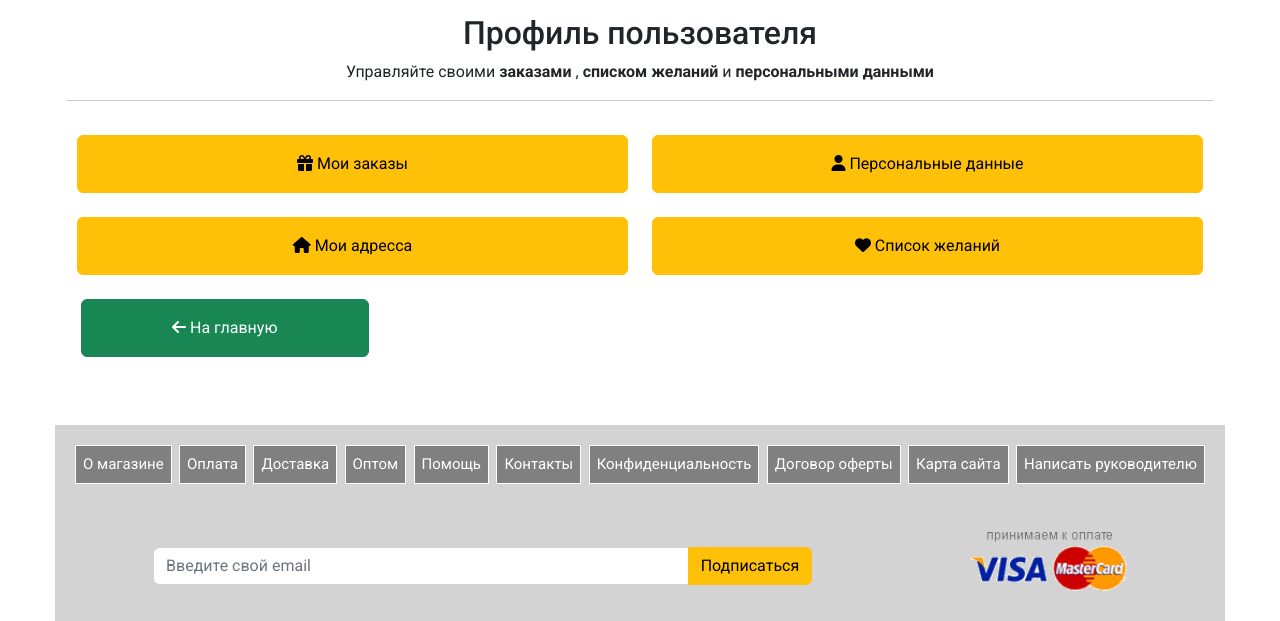
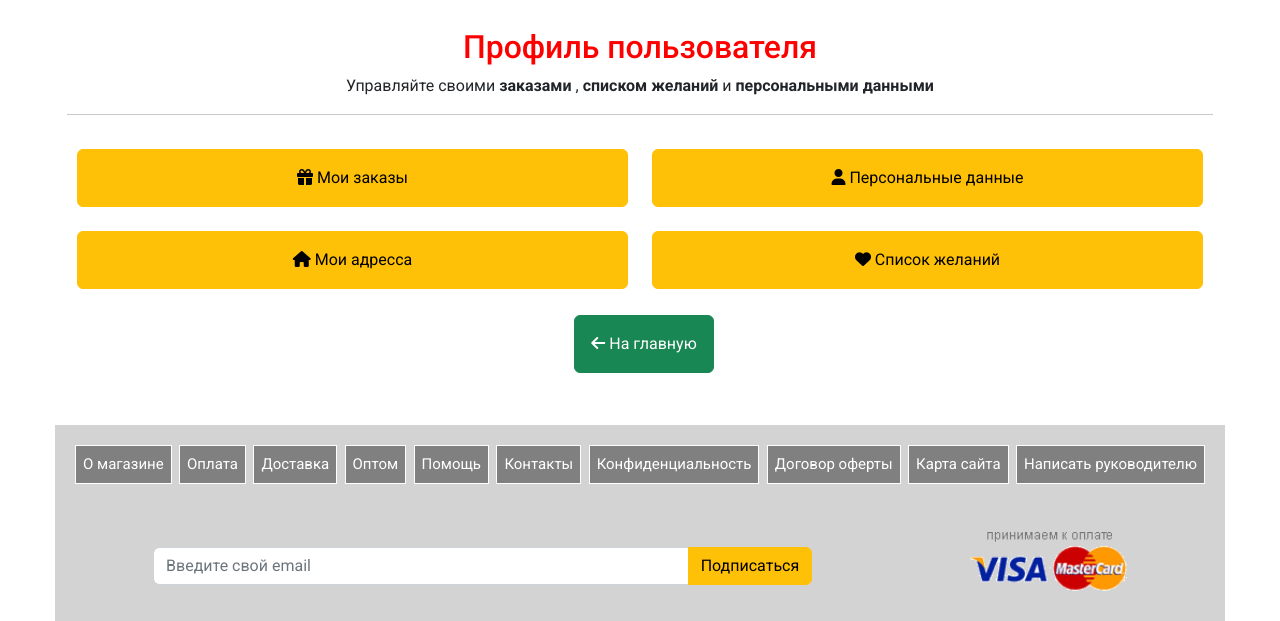
Before and after one commit to v-makarovskyi/book_store_django, a Django app: page /account/dashboard/ in a window 1280 px wide. Shown: the part 179-800 px from the top of the page. Run offline with Django 4.2, Linux system fonts and the light colour scheme; the visitor is signed in with stand-in values (Sample User, id 1); some libraries are stand-ins or nearby versions.

Commit message:
update style.css

```diff
--- a/templates/account/dashboard/dashboard.html
+++ b/templates/account/dashboard/dashboard.html
@@ -1,38 +1,77 @@
 {% extends 'base.html' %}
 {% load static %}
-
 {% block content %}
 <div class="profile mb-4">
   <div class="container">
     <div class="col-12 text-center">
-            <h2>Профиль пользователя</h2>
+      <h2 style="color: red">Профиль пользователя</h2>
     </div>
     <div class="col-12 text-center">
-            <div>Управляйте своими <b>заказами </b>, <b>списком желаний</b> и <b>персональными данными</b></div>
+      <div>
+        Управляйте своими <b>заказами </b>, <b>списком желаний</b> и
+        <b>персональными данными</b>
       </div>
-        <hr class="mb-4">
-        <div class="row row-cols-1 row-cols-sm-2 row-cols-md-4 g-4 profile__wrapper">
-            <div class="col-12 col-md-6 col-lg-6">
-                <a role="button" href="#" class="text-resset text-decoration-none" style="max-width: 540px;">
-                    <button class="btn btn-warning w-100 p-3"><i class="fa-solid fa-gift"></i> Мои заказы</button>
+    </div>
+    <hr class="mb-4" />
+    <div class="row row-cols-1 row-cols-sm-2 g-4 profile__wrapper">
+      <div class="col">
+        <a
+          role="button"
+          href="#"
+          class="text-resset text-decoration-none"
+          style="max-width: 540px"
+        >
+          <button class="btn btn-warning w-100 p-3">
+            <i class="fa-solid fa-gift"></i> Мои заказы
+          </button>
         </a>
       </div>
-            <div class="col-12 col-md-6 col-lg-6">
-                <a role="button" href="{% url 'account:edit_details' %}" class="text-resset text-decoration-none" style="max-width: 540px;">
-                    <button class="btn btn-warning w-100 p-3"><i class="fa-solid fa-user"></i> Персональные данные</button>
+      <div class="col">
+        <a
+          role="button"
+          href="{% url 'account:edit_details' %}"
+          class="text-resset text-decoration-none"
+          style="max-width: 540px"
+        >
+          <button class="btn btn-warning w-100 p-3">
+            <i class="fa-solid fa-user"></i> Персональные данные
+          </button>
         </a>
       </div>
-            <div class="col-12 col-md-6 col-lg-6">
-                <a role="button" href="{% url 'account:addresses' %}" class="text-resset text-decoration-none" style="max-width: 540px;">
-                    <button class="btn btn-warning w-100 p-3"><i class="fa-solid fa-house"></i> Мои адресса</button>
+      <div class="col">
+        <a
+          role="button"
+          href="{% url 'account:addresses' %}"
+          class="text-resset text-decoration-none"
+          style="max-width: 540px"
+        >
+          <button class="btn btn-warning w-100 p-3">
+            <i class="fa-solid fa-house"></i> Мои адресса
+          </button>
         </a>
       </div>
-            <div class="col-12 col-md-6 col-lg-6">
-                <a role="button" href="#" class="text-resset text-decoration-none" style="max-width: 540px;">
-                    <button class="btn btn-warning w-100 p-3"><i class="fa-solid fa-heart"></i> Список желаний</button>
+      <div class="col">
+        <a
+          role="button"
+          href="#"
+          class="text-resset text-decoration-none"
+          style="max-width: 540px"
+        >
+          <button class="btn btn-warning w-100 p-3">
+            <i class="fa-solid fa-heart"></i> Список желаний
+          </button>
         </a>
       </div>
-            <a role="button" class="btn btn-success ms-3 p-3" href="{% url 'bookstore:home' %}"><i class="fa-solid fa-arrow-left"></i> На главную</a>
+
+
+    </div>
+    <div class="d-flex justify-content-center mt-3">
+        <a
+        role="button"
+        class="btn btn-success ms-2 p-3"
+        href="{% url 'bookstore:home' %}"
+        ><i class="fa-solid fa-arrow-left"></i> На главную</a
+      >
       </div>
   </div>
 </div>
```
Lines whose indentation alone changed are shown as unchanged.
